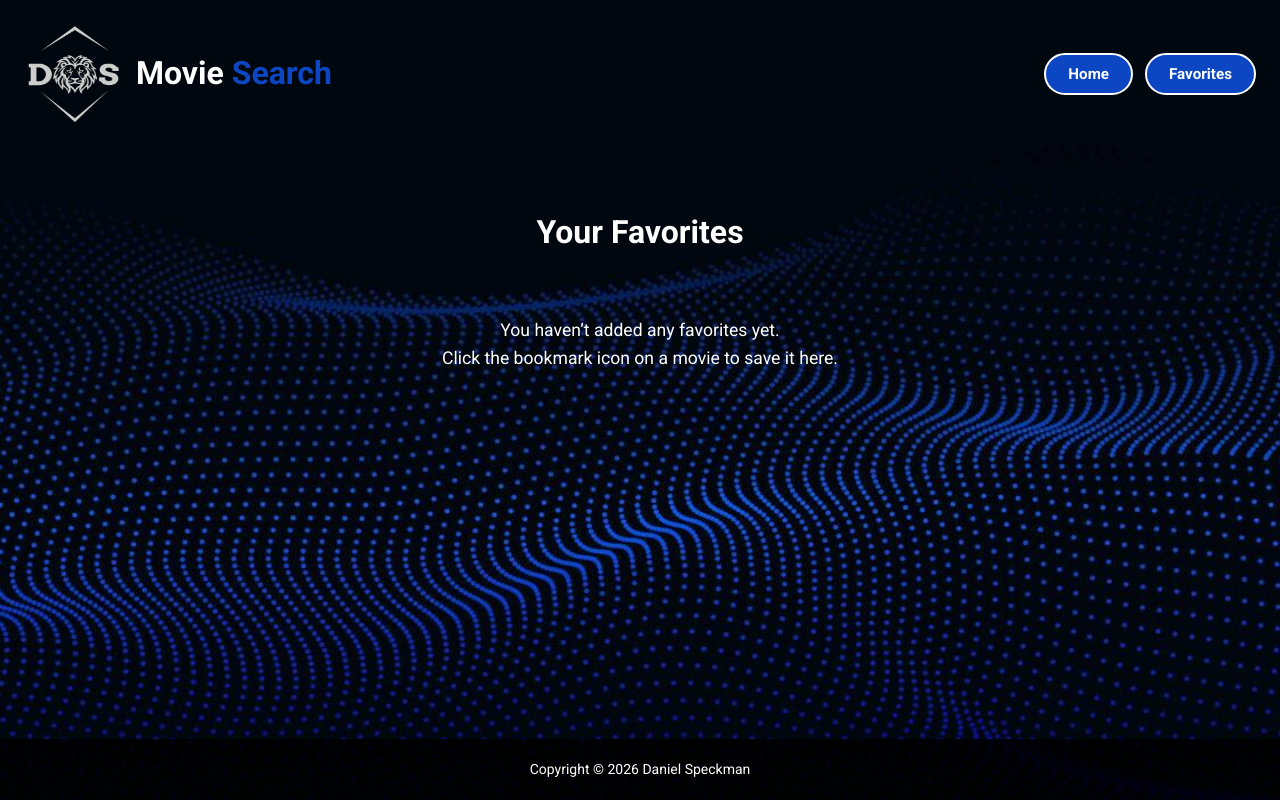
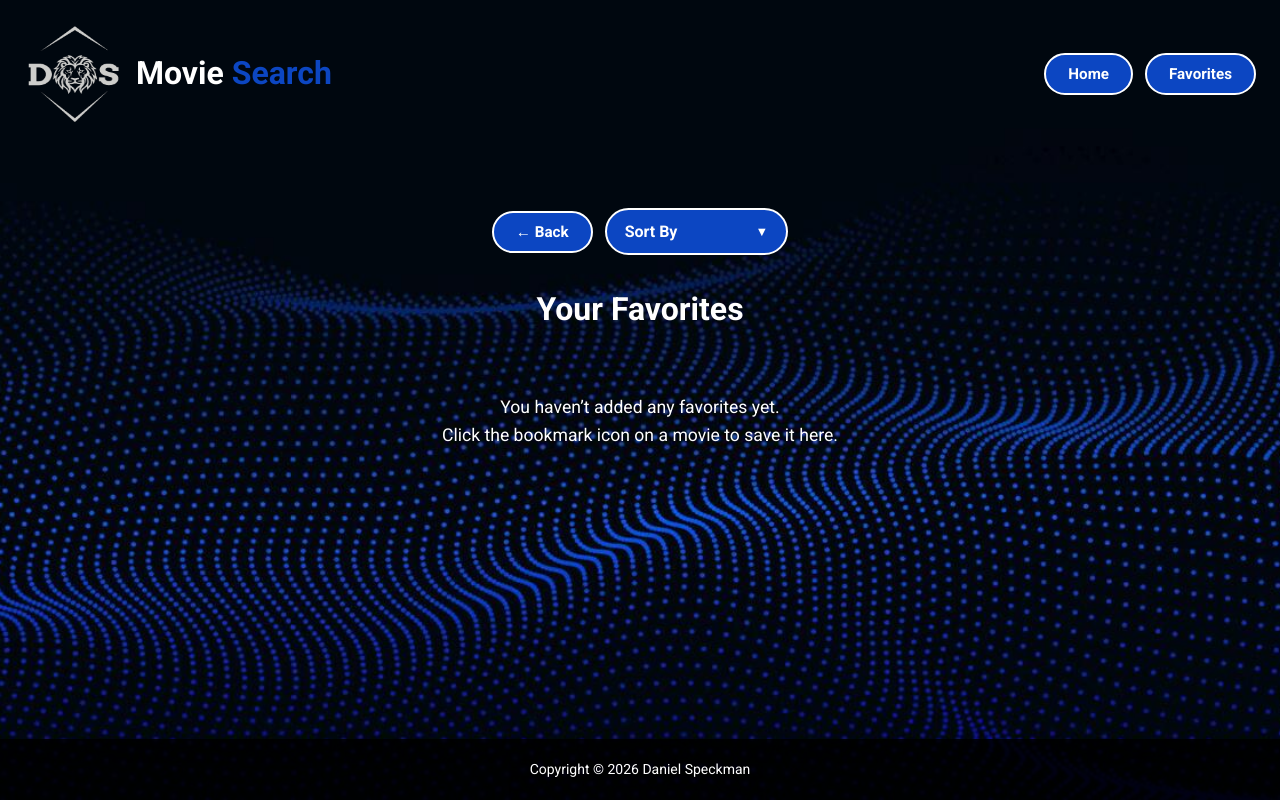
Before and after one commit to dspeckman76/movie-search-react, a React (Create React App) app: page /favorites in a window 1280 px wide. Built offline with nearby package versions, Linux system fonts and the light colour scheme.

Commit message:
Jan 20 Update 2 - add filterbutton

```diff
--- a/src/App.css
+++ b/src/App.css
@@ -46,7 +46,7 @@ body {
 }
 
 .Toastify__toast--success {
-  background-color: #0c46c2;
+  background-color: #333;
 }
 
 .Toastify__toast--info {
--- a/src/App.js
+++ b/src/App.js
@@ -12,14 +12,11 @@ import { ToastContainer, toast } from "react-toastify";
 import "react-toastify/dist/ReactToastify.css";
 import "./App.css";
 
-/**
- * 🔹 Favorites Context
- * Used by MovieCard, MovieDetails, Favorites
- */
+// Favorites context
 export const FavoritesContext = createContext();
 
 function App() {
-  // Search state
+  // Movies & search state
   const [movies, setMovies] = useState([]);
   const [searchPerformed, setSearchPerformed] = useState(false);
 
@@ -29,28 +26,40 @@ function App() {
     return saved ? JSON.parse(saved) : [];
   });
 
-  /**
-   * 🔹 Persist favorites to localStorage
-   */
   useEffect(() => {
     localStorage.setItem("favorites", JSON.stringify(favorites));
   }, [favorites]);
 
-  /**
-   * 🔹 Search handler (OMDb)
-   */
+  // --- SEARCH HANDLER (OMDb) ---
   const handleSearch = async (query) => {
     if (!query) return;
 
     try {
       const OMDB_KEY = process.env.REACT_APP_OMDB_API_KEY;
+
+      // Step 1: fetch basic search results
       const res = await fetch(
         `https://www.omdbapi.com/?s=${encodeURIComponent(query)}&apikey=${OMDB_KEY}`
       );
       const data = await res.json();
 
-      if (data.Search) {
-        setMovies(data.Search);
+      if (data.Search && data.Search.length > 0) {
+        // Step 2: fetch full details for each movie (includes IMDb rating)
+        const detailedMovies = await Promise.all(
+          data.Search.map(async (m) => {
+            try {
+              const resDetails = await fetch(
+                `https://www.omdbapi.com/?i=${m.imdbID}&apikey=${OMDB_KEY}`
+              );
+              const details = await resDetails.json();
+              return { ...m, imdbRating: details.imdbRating || "0" };
+            } catch {
+              return { ...m, imdbRating: "0" };
+            }
+          })
+        );
+
+        setMovies(detailedMovies);
       } else {
         setMovies([]);
       }
@@ -63,43 +72,43 @@ function App() {
     }
   };
 
-  /**
-   * 🔹 Used ONLY by Header Home button
-   */
+  // Reset search (used by Header Home button)
   const handleReset = () => {
     setMovies([]);
     setSearchPerformed(false);
   };
 
-  /**
-   * 🔹 Favorites helpers
-   */
-  const isFavorite = (imdbID) => {
-    return favorites.some((movie) => movie.imdbID === imdbID);
-  };
+  // --- FAVORITES LOGIC ---
+  const isFavorite = (imdbID) => favorites.some((movie) => movie.imdbID === imdbID);
 
-  const toggleFavorite = (movie) => {
-    setFavorites((prev) => {
-      const exists = prev.some((m) => m.imdbID === movie.imdbID);
+  const toggleFavorite = async (movie) => {
+    const exists = favorites.some((m) => m.imdbID === movie.imdbID);
 
-      if (exists) {
-        toast.info("Removed from Favorites");
-        return prev.filter((m) => m.imdbID !== movie.imdbID);
-      } else {
+    if (exists) {
+      toast.info("Removed from Favorites");
+      setFavorites((prev) => prev.filter((m) => m.imdbID !== movie.imdbID));
+    } else {
+      try {
+        const OMDB_KEY = process.env.REACT_APP_OMDB_API_KEY;
+        const res = await fetch(
+          `https://www.omdbapi.com/?i=${movie.imdbID}&apikey=${OMDB_KEY}`
+        );
+        const details = await res.json();
+
         toast.success("Added to Favorites");
-        return [...prev, movie];
+        setFavorites((prev) => [
+          ...prev,
+          { ...movie, imdbRating: details.imdbRating || "0" },
+        ]);
+      } catch (err) {
+        console.error("Failed to fetch full movie details:", err);
+        toast.error("Failed to add to Favorites");
       }
-    });
+    }
   };
 
   return (
-    <FavoritesContext.Provider
-      value={{
-        favorites,
-        isFavorite,
-        toggleFavorite,
-      }}
-    >
+    <FavoritesContext.Provider value={{ favorites, isFavorite, toggleFavorite }}>
       <Router>
         <div className="app__wrapper">
           <Header onHomeClick={handleReset} />
@@ -112,17 +121,15 @@ function App() {
                   <Home
                     movies={movies}
                     searchPerformed={searchPerformed}
-                    onSearch={handleSearch}
+                    onSearch={handleSearch} // Home calls App.js search
+                    onReset={handleReset}   // optional reset on back
                   />
                 }
               />
 
               <Route path="/movie/:id" element={<MovieDetails />} />
 
-              <Route
-                path="/favorites"
-                element={<Favorites favorites={favorites} />}
-              />
+              <Route path="/favorites" element={<Favorites />} />
             </Routes>
           </main>
 
@@ -134,6 +141,7 @@ function App() {
             hideProgressBar={false}
             newestOnTop={false}
             closeOnClick
+            rtl={false}
             pauseOnFocusLoss
             draggable
             pauseOnHover
--- a/src/components/Bookmark/Bookmark.css
+++ b/src/components/Bookmark/Bookmark.css
@@ -4,7 +4,7 @@
   right: 10px;
   font-size: 1.4rem;
   cursor: pointer;
-  z-index: 10;
+  z-index: 1;
 }
 
 /* Default (inactive) */
--- /dev/null
+++ b/src/components/SortFilter/SortFilter.css
@@ -0,0 +1,74 @@
+/* Wrapper */
+.sortfilter {
+  width: 220px;
+  margin: 20px auto;
+  overflow: hidden;
+
+  background-color: #0c46c2;
+  border: 2px solid #fff;
+  border-radius: 500px;
+
+  transition: all 0.35s ease;
+}
+
+/* Expanded state */
+.sortfilter.open {
+  border-radius: 14px;
+}
+
+/* Trigger button */
+.sortfilter__trigger {
+  width: 100%;
+  background: none;
+  border: none;
+  color: #fff;
+  padding: 12px 18px;
+
+  font-size: 1rem;
+  font-weight: bold;
+  display: flex;
+  justify-content: space-between;
+  align-items: center;
+
+  cursor: pointer;
+}
+
+/* Arrow */
+.sortfilter__arrow {
+  font-size: 0.8rem;
+}
+
+/* Collapsible content */
+.sortfilter__content {
+  max-height: 0;
+  opacity: 0;
+  transition: all 0.35s ease;
+
+  display: flex;
+  flex-direction: column;
+  background-color: #1c1c1c;
+}
+
+/* Open animation */
+.sortfilter.open .sortfilter__content {
+  max-height: 200px;
+  opacity: 1;
+}
+
+/* Option buttons */
+.sortfilter__content button {
+  background: none;
+  border: none;
+  padding: 12px 18px;
+  color: #fff;
+  text-align: left;
+  font-size: 0.95rem;
+
+  transition: background 0.2s ease, color 0.2s ease;
+  cursor: pointer;
+}
+
+.sortfilter__content button:hover {
+  background-color: #0940a1;
+  color: yellow;
+}
--- /dev/null
+++ b/src/components/SortFilter/SortFilter.jsx
@@ -0,0 +1,54 @@
+// src/components/SortFilter/SortFilter.jsx
+import React, { useState, useRef, useEffect } from "react";
+import "./SortFilter.css";
+
+function SortFilter({ onSort }) {
+  const [open, setOpen] = useState(false);
+  const containerRef = useRef(null);
+
+  // Close when clicking outside
+  useEffect(() => {
+    const handleClickOutside = (e) => {
+      if (containerRef.current && !containerRef.current.contains(e.target)) {
+        setOpen(false);
+      }
+    };
+
+    document.addEventListener("mousedown", handleClickOutside);
+    return () => document.removeEventListener("mousedown", handleClickOutside);
+  }, []);
+
+  const handleSelect = (type) => {
+    onSort(type);
+    setOpen(false); // collapse after selection
+  };
+
+  return (
+    <div
+      ref={containerRef}
+      className={`sortfilter ${open ? "open" : ""}`}
+    >
+      <button
+        className="sortfilter__trigger"
+        onClick={() => setOpen(!open)}
+      >
+        Sort By
+        <span className="sortfilter__arrow">{open ? "▲" : "▼"}</span>
+      </button>
+
+      <div className="sortfilter__content">
+        <button onClick={() => handleSelect("oldest")}>
+          Oldest to Newest
+        </button>
+        <button onClick={() => handleSelect("newest")}>
+          Newest to Oldest
+        </button>
+        <button onClick={() => handleSelect("rating")}>
+          Rating (Highest First)
+        </button>
+      </div>
+    </div>
+  );
+}
+
+export default SortFilter;
--- a/src/pages/Favorites/Favorites.css
+++ b/src/pages/Favorites/Favorites.css
@@ -16,3 +16,57 @@
   margin-top: 60px;
   line-height: 1.6;
 }
+
+/* -------------------------------
+   Controls (Back + Sort)
+---------------------------------*/
+/* -------------------------------
+   Controls (Back + Sort)
+---------------------------------*/
+.favorites__controls {
+  display: flex;
+  justify-content: center; /* center horizontally */
+  align-items: center;
+  gap: 12px; /* slightly closer together */
+  margin-bottom: 30px;
+}
+
+/* Make SortFilter inline with Back button */
+.favorites__controls .sortfilter {
+  width: auto;           /* shrink to fit content */
+  margin: 0;             /* remove extra margin */
+  display: inline-block;   /* inline-flex aligns with back button */
+  vertical-align: middle;
+}
+
+
+.back-btn {
+  background-color: #0c46c2;
+  color: #fff;
+  border: 2px solid #fff;
+  border-radius: 500px;
+  padding: 10px 22px;
+  font-size: 0.95rem;
+  font-weight: bold;
+  cursor: pointer;
+  transition: all 300ms ease;
+  display: inline-flex;
+  align-items: center;
+  justify-content: center;
+}
+
+.back-btn:hover {
+  background-color: #0940a1;
+  border-color: yellow;
+  color: yellow;
+  transform: scale(1.1);
+}
+
+/* Movie cards grid container */
+.results__container {
+  display: flex;
+  flex-wrap: wrap;
+  gap: 20px;
+  padding: 20px;
+  justify-content: center;
+}
--- a/src/pages/Favorites/Favorites.jsx
+++ b/src/pages/Favorites/Favorites.jsx
@@ -1,23 +1,74 @@
-import React, { useContext } from "react";
+// src/pages/Favorites/Favorites.jsx
+import React, { useContext, useState, useEffect } from "react";
 import { FavoritesContext } from "../../App";
+import { useNavigate, useLocation } from "react-router-dom";
 import MovieCard from "../../components/MovieCard/MovieCard";
+import SortFilter from "../../components/SortFilter/SortFilter";
 import "./Favorites.css";
 
 function Favorites() {
   const { favorites } = useContext(FavoritesContext);
+  const navigate = useNavigate();
+  const location = useLocation();
+
+  const [filteredFavorites, setFilteredFavorites] = useState([]);
+
+  // Sync filteredFavorites with favorites context
+  useEffect(() => {
+    setFilteredFavorites([...favorites]);
+  }, [favorites]);
+
+  // Preserve previous search query (optional)
+  const searchParams = new URLSearchParams(location.search);
+  const prevSearch = searchParams.get("search") || "";
+
+  // Back button handler
+  const handleBack = () => {
+    if (prevSearch) {
+      navigate(`/?search=${encodeURIComponent(prevSearch)}`);
+    } else {
+      navigate("/");
+    }
+  };
+
+  // Sort handler
+  const handleSort = (sortType) => {
+    const sorted = [...filteredFavorites];
+
+    if (sortType === "oldest") {
+      sorted.sort((a, b) => parseInt(a.Year) - parseInt(b.Year));
+    } else if (sortType === "newest") {
+      sorted.sort((a, b) => parseInt(b.Year) - parseInt(a.Year));
+    } else if (sortType === "rating") {
+      sorted.sort(
+        (a, b) => parseFloat(b.imdbRating || 0) - parseFloat(a.imdbRating || 0)
+      );
+    }
+
+    setFilteredFavorites(sorted);
+  };
 
   return (
     <div className="favorites__wrapper">
+      {/* Centered controls: Back + Sort */}
+      <div className="favorites__controls">
+        <button className="back-btn" onClick={handleBack}>
+          ← Back
+        </button>
+
+        <SortFilter onSort={handleSort} />
+      </div>
+
       <h2 className="favorites__title">Your Favorites</h2>
 
-      {favorites.length === 0 ? (
+      {filteredFavorites.length === 0 ? (
         <div className="favorites__empty">
           <p>You haven’t added any favorites yet.</p>
           <p>Click the bookmark icon on a movie to save it here.</p>
         </div>
       ) : (
         <div className="results__container">
-          {favorites.map((movie) => (
+          {filteredFavorites.map((movie) => (
             <MovieCard key={movie.imdbID} movie={movie} />
           ))}
         </div>
--- a/src/pages/Home/Home.jsx
+++ b/src/pages/Home/Home.jsx
@@ -1,8 +1,9 @@
 // src/pages/Home/Home.jsx
-import React, { useEffect } from "react";
+import React, { useEffect, useState } from "react";
 import { useLocation } from "react-router-dom";
 import MovieCard from "../../components/MovieCard/MovieCard";
 import SearchBar from "../../components/SearchBar/SearchBar";
+import SortFilter from "../../components/SortFilter/SortFilter";
 import "./Home.css";
 
 import { FontAwesomeIcon } from "@fortawesome/react-fontawesome";
@@ -10,24 +11,41 @@ import { faFilm } from "@fortawesome/free-solid-svg-icons";
 
 function Home({ movies, searchPerformed, onSearch, onReset }) {
   const location = useLocation();
+  const [filteredMovies, setFilteredMovies] = useState([]);
 
-  /**
-   * 🔹 Reset ONLY when navigating via Nav Home button
-   * navigate("/", { state: { resetSearch: true } })
-   */
+  // Sync filteredMovies with movies prop
+  useEffect(() => {
+    setFilteredMovies([...movies]);
+  }, [movies]);
+
+  // Reset search if navigating back from another page
   useEffect(() => {
     if (location.state?.resetSearch && onReset) {
       onReset();
     }
   }, [location.state, onReset]);
 
+  // Sorting logic
+  const handleSort = (sortType) => {
+    const sorted = [...filteredMovies];
+    if (sortType === "oldest") {
+      sorted.sort((a, b) => parseInt(a.Year) - parseInt(b.Year));
+    } else if (sortType === "newest") {
+      sorted.sort((a, b) => parseInt(b.Year) - parseInt(a.Year));
+    } else if (sortType === "rating") {
+      sorted.sort(
+        (a, b) =>
+          parseFloat(b.imdbRating || 0) - parseFloat(a.imdbRating || 0)
+      );
+    }
+    setFilteredMovies(sorted);
+  };
+
   return (
     <div className="home__wrapper">
-      {/* Center search bar and messages */}
       <div className="home__search-center">
         <SearchBar onSearch={onSearch} />
 
-        {/* Initial load only */}
         {!searchPerformed && (
           <div className="start__exploring">
             <FontAwesomeIcon icon={faFilm} size="6x" />
@@ -35,16 +53,20 @@ function Home({ movies, searchPerformed, onSearch, onReset }) {
           </div>
         )}
 
-        {/* Search performed but no results */}
-        {searchPerformed && movies.length === 0 && (
+        {searchPerformed && filteredMovies.length === 0 && (
           <p className="no-results">No movies found. Try searching!</p>
+        )}
+
+        {filteredMovies.length > 0 && (
+          <div className="home__sort-center">
+            <SortFilter onSort={handleSort} />
+          </div>
         )}
       </div>
 
-      {/* Movie cards grid */}
-      {movies.length > 0 && (
+      {filteredMovies.length > 0 && (
         <div className="results__container">
-          {movies.map((movie) => (
+          {filteredMovies.map((movie) => (
             <MovieCard key={movie.imdbID} movie={movie} />
           ))}
         </div>
```
